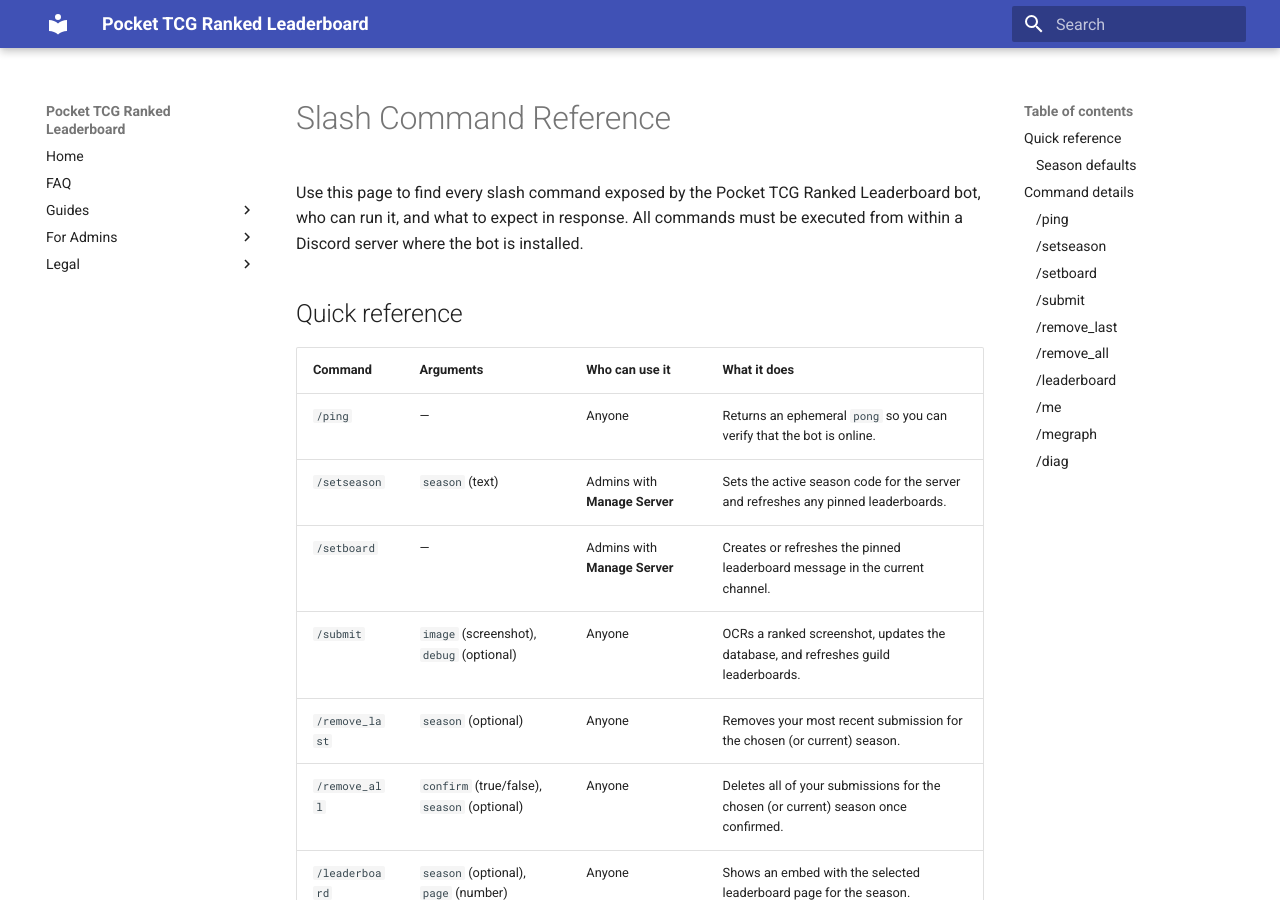
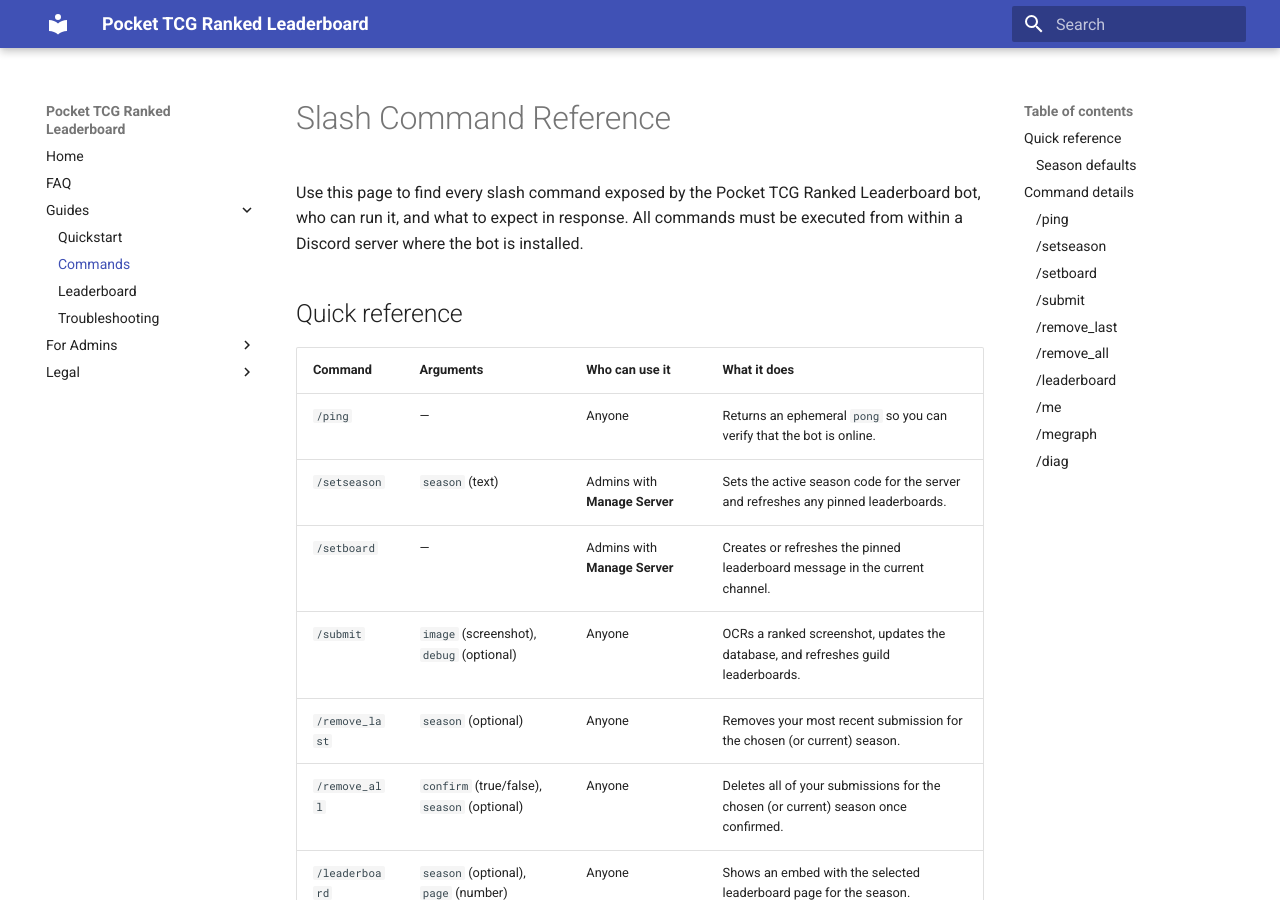
Before and after one commit to andalyzer-labs/pocket-tcg-ranked-leaderboard-docs, an MkDocs documentation site: the page built from docs/guides/commands.md, in a window 1280 px wide and 900 px high. Built offline with MkDocs 1.6.1 and Material for MkDocs 9.7.7, drawn with Linux system fonts in a browser that asks for light colours.

Commit message:
Update mkdocs.yml

```diff
--- a/mkdocs.yml
+++ b/mkdocs.yml
@@ -11,6 +11,7 @@ nav:
   - FAQ: faq.md
   - Guides:
       - Quickstart: guides/quickstart.md
+      - Commands: guides/commands.md
       - Leaderboard: guides/leaderboard.md
       - Troubleshooting: guides/troubleshooting.md
   - For Admins:
```
